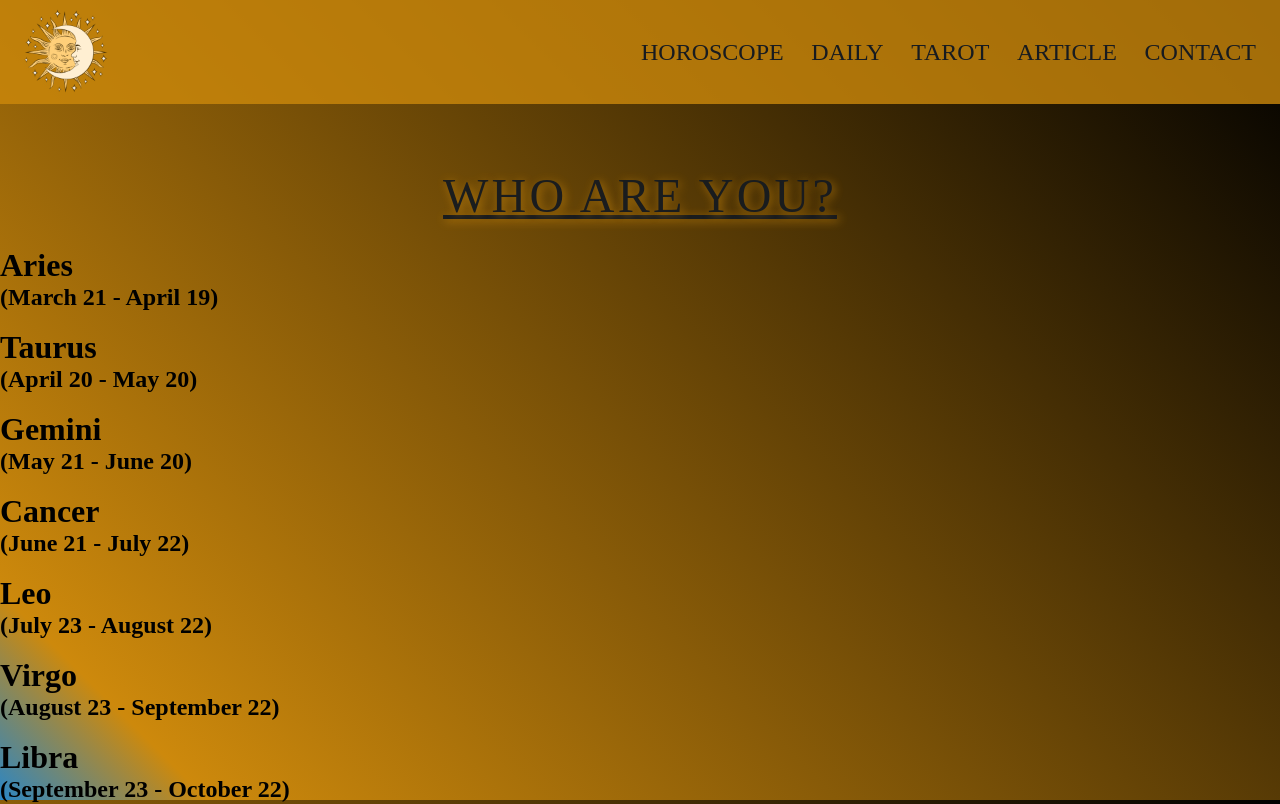
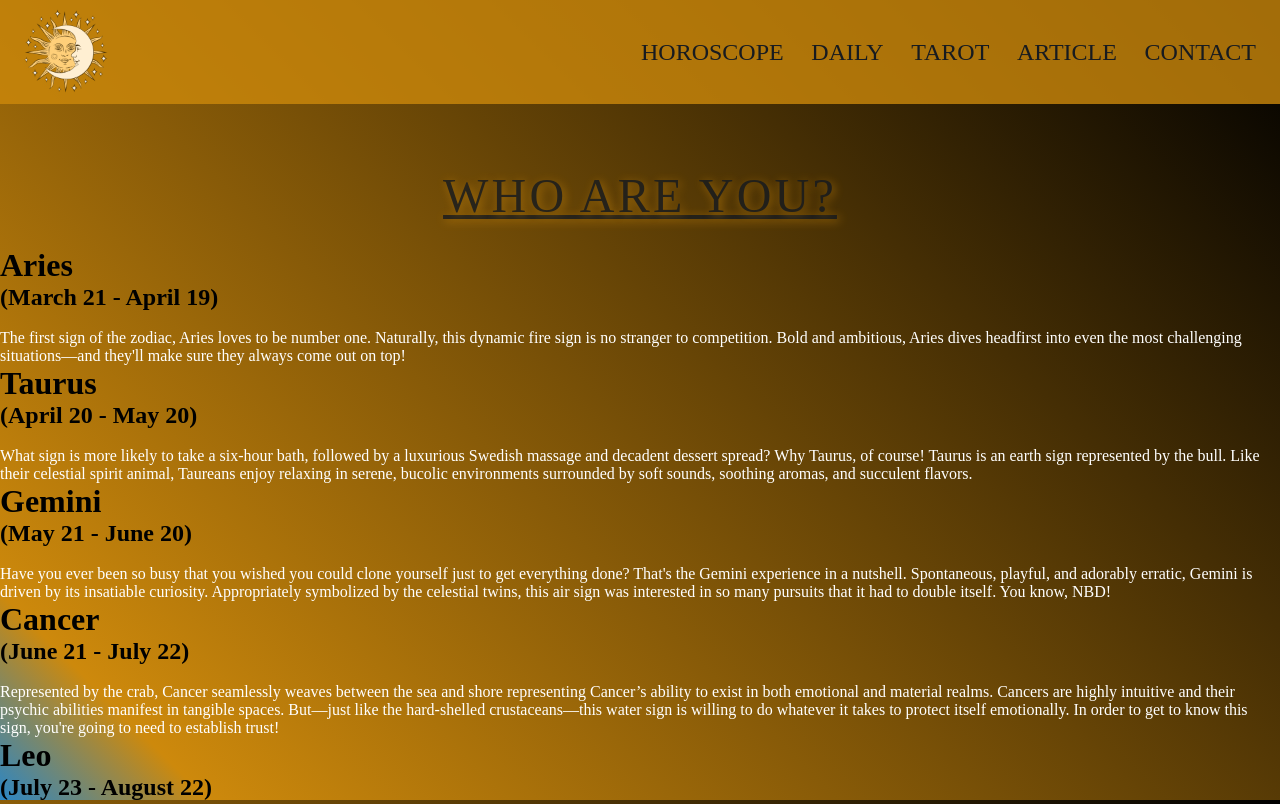
Before and after one commit to emrahugurlu2003/react-horoscope, a React (Create React App) app: page / in a window 1280 px wide. Shown: the top 804 px of the page. Built offline with nearby package versions, Linux system fonts and the light colour scheme; a web font is replaced by a local one.

Commit message:
data is sent as spread and destructurized

```diff
--- a/src/components/main/Card.jsx
+++ b/src/components/main/Card.jsx
@@ -1,16 +1,16 @@
-const Card = (props) => {
-  console.log("incoming prop:", props);
+const Card = ({ title, date, image, desc }) => {
+  console.log("incoming prop:", { title, date, image, desc });
   return (
     <div className="cards">
       <div className="title">
-        <h1>{props.item.title}</h1>
+        <h1>{title}</h1>
       </div>
       <div className="date">
-        <h2>{props.item.date}</h2>
+        <h2>{date}</h2>
       </div>
       <img src="" alt="" />
       <div className="card-over">
-        <p>{props.item.description}</p>
+        <p>{desc}</p>
       </div>
     </div>
   );
--- a/src/components/main/Main.jsx
+++ b/src/components/main/Main.jsx
@@ -4,7 +4,7 @@ const Main = () => {
   console.log(data);
   return (
     <div className="card-container">
-      {data && data.map((item) => <Card key={item.id} item={item} />)}
+      {data && data.map((item) => <Card key={item.id} {...item} />)}
     </div>
   );
 };
```
